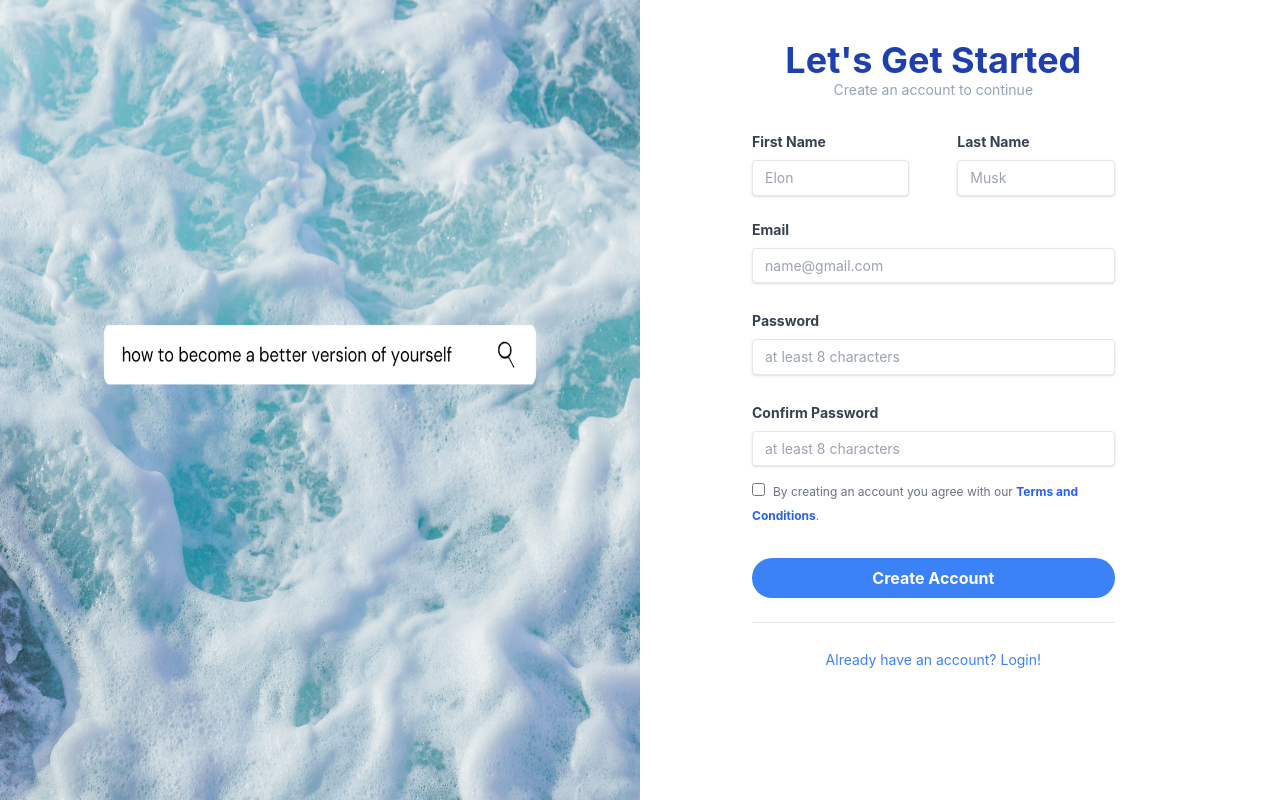
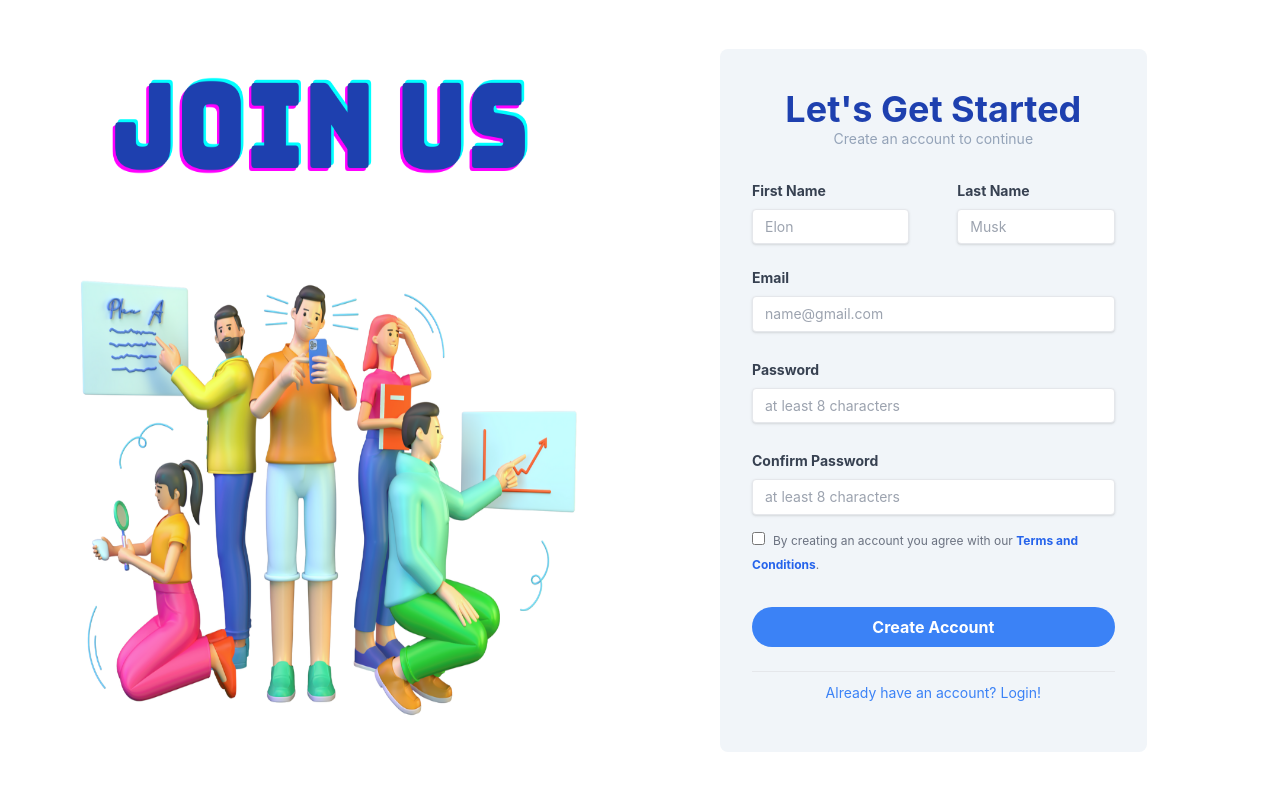
Before and after one commit to Sanjeevani15/Welcome, a Next.js app: page / in a window 1280 px wide. Built offline with nearby package versions, Linux system fonts and the light colour scheme.

Commit message:
changed background

```diff
--- a/pages/index.js
+++ b/pages/index.js
@@ -1,6 +1,6 @@
 import Head from 'next/head'
 import Image from 'next/image';
-import intro from '../images/intro.png';
+import intro from '../images/join.png';
 import styles from '../styles/Home.module.css'
 import Link from 'next/link';
 export default function Home() {
@@ -20,11 +20,11 @@ export default function Home() {
 
   {/* starting for signup section  */}
 
-	<div class="justify-center bg-white rounded-lg mx-20 w-4/12">
+	<div class="justify-center bg-slate-100 rounded-lg mx-20 my-auto w-4/12">
 						<h3 class="pt-10 text-4xl text-center font-bold text-blue-800">Let's Get Started
             <p class="text-sm text-slate-400 font-normal">Create an account to continue</p></h3>
 
-						<form class="px-8 pt-2 pb-8 mb-4 bg-white rounded">
+						<form class="px-8 pt-2 pb-8 mb-4 rounded">
             <div class="grid grid-cols-2 gap-4 my-6">
 								<div class="mr-4">
 									<label class="block mb-2 text-sm font-bold text-gray-700" for="firstName">
@@ -102,7 +102,7 @@ export default function Home() {
 									Create Account
 								</button>
 							</div>
-							<hr class="mb-6 border-t" />
+							<hr class="mb-2 border-t" />
 
 							<div class="text-center">
               <Link href="/login">
--- a/pages/login.js
+++ b/pages/login.js
@@ -1,6 +1,6 @@
 import Head from 'next/head'
 import Image from 'next/image';
-import intro from '../images/intro.png';
+import intro from '../images/join.png';
 import styles from '../styles/Home.module.css'
 import Link from 'next/link';
 
@@ -21,11 +21,11 @@ export default function Home() {
 
   {/* starting for signup section  */}
 
-	<div class="justify-center bg-white rounded-lg mx-20 my-auto w-4/12">
+	<div class=" bg-slate-100 rounded-lg mx-20 my-auto w-4/12">
 			<h3 class="pt-10 text-4xl text-center font-bold text-blue-800 mb-4">Hey! Welcome Back
             <p class="text-sm text-slate-400 font-normal">Login into you account</p></h3>
 
-						<form class="px-8 pt-2 pb-8 mb-4 bg-white rounded">
+						<form class="px-8 pt-2 pb-8 mb-4 rounded">
 
 
 
```
Also changed, not shown: images/join.png (added).
